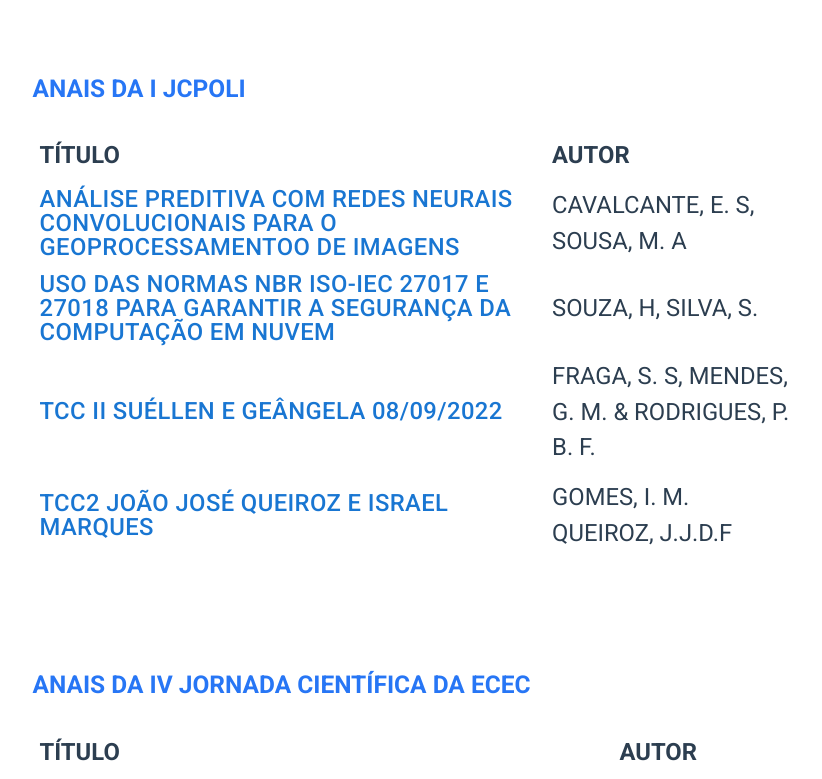
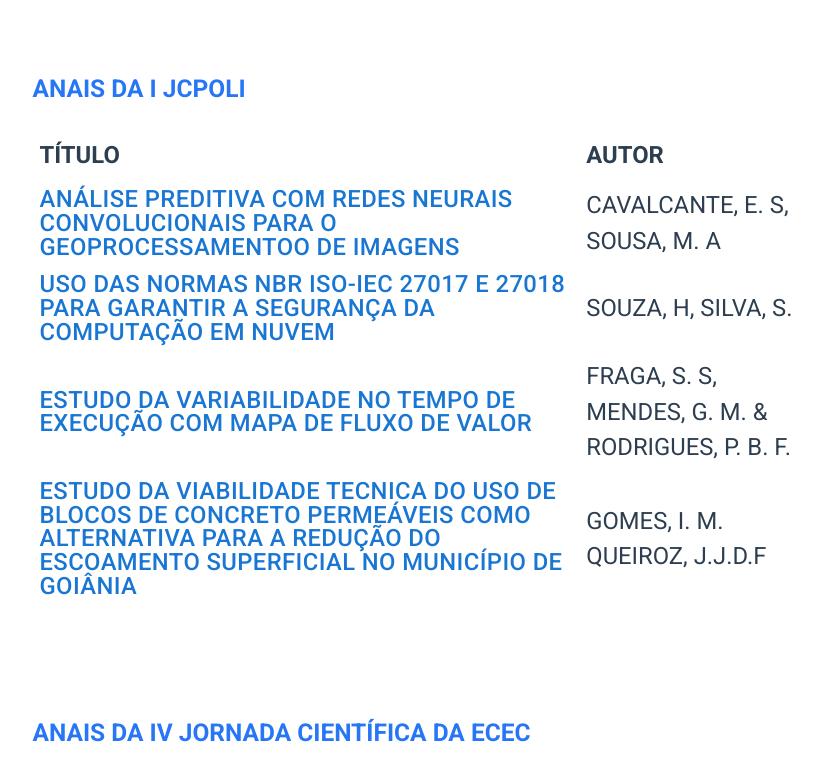
Before and after one commit to GabrielBandeiraB/jcpoli-website-production, a Vue app: page /anais in a window 1280 px wide. Shown: the part 491-1270 px from the top of the page, without its empty margins (155-977 px from the left). Built offline with nearby package versions, Linux system fonts and the light colour scheme; what vue-loading-overlay, vue-localstorage, vue-notification, vue-the-mask would draw is missing.

Commit message:
titulo anais

```diff
--- a/src/storage/programacao/anais.ts
+++ b/src/storage/programacao/anais.ts
@@ -71,11 +71,11 @@ export const Anais2 = [
     path: '/assets/anais/usodasnormas.pdf'
   },
   {
-    title: 'TCC II Suéllen e Geângela 08/09/2022',
+    title: 'ESTUDO DA VARIABILIDADE NO TEMPO DE EXECUÇÃO COM MAPA DE FLUXO DE VALOR',
     autor: 'Fraga, S. S, Mendes, G. M. & Rodrigues, P. B. F.',
     path: '/assets/anais/suellen.pdf'
   },{
-    title: 'TCC2 JOÃO JOSÉ QUEIROZ E ISRAEL MARQUES',
+    title: 'ESTUDO DA VIABILIDADE TECNICA DO USO DE BLOCOS DE CONCRETO PERMEÁVEIS COMO ALTERNATIVA PARA A REDUÇÃO DO ESCOAMENTO SUPERFICIAL NO MUNICÍPIO DE GOIÂNIA',
     autor: 'Gomes, I. M. Queiroz, J.J.D.F',
     path: '/assets/anais/joão.pdf'
   },
```
